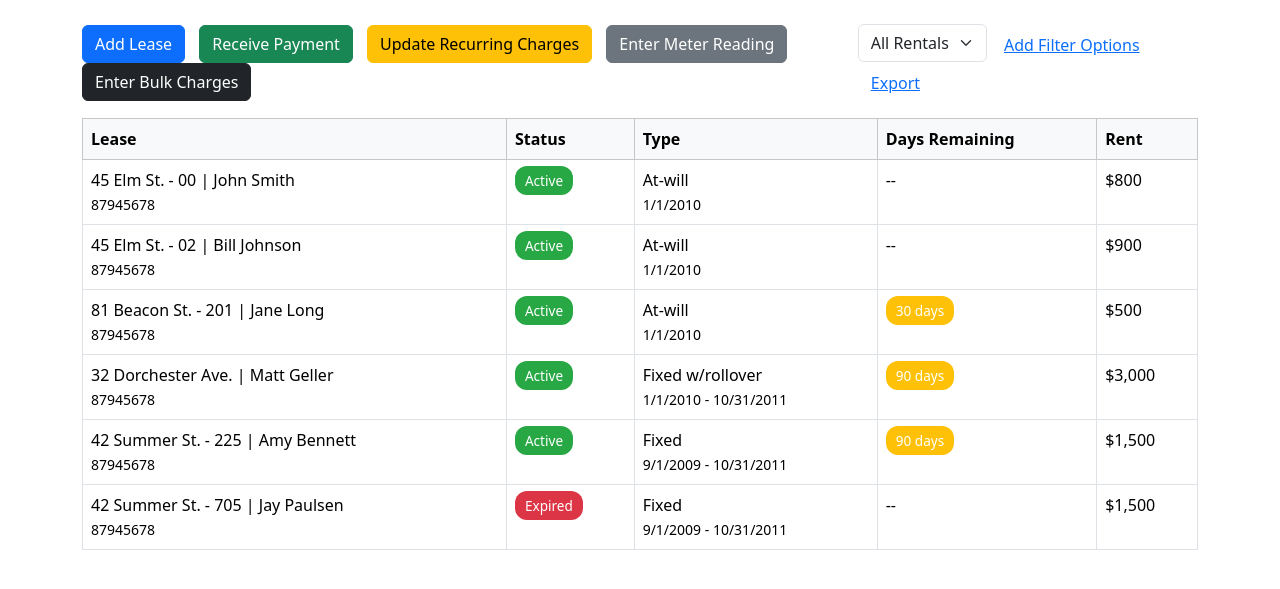
After one commit to Manucho661/Landlord, a PHP site: page /lasy.php in a window 1280 px wide. The commit adds this page. Shown: the top 589 px of the page. Run offline with PHP 8.4, Linux system fonts and the light colour scheme.

```diff
--- /dev/null
+++ b/lasy.php
@@ -0,0 +1,111 @@
+<!DOCTYPE html>
+<html lang="en">
+<head>
+  <meta charset="UTF-8">
+  <meta name="viewport" content="width=device-width, initial-scale=1.0">
+  <title>Leases Table</title>
+  <link href="https://cdn.jsdelivr.net/npm/bootstrap@5.3.0-alpha3/dist/css/bootstrap.min.css" rel="stylesheet">
+  <script src="https://cdn.jsdelivr.net/npm/bootstrap@5.3.0-alpha3/dist/js/bootstrap.bundle.min.js"></script>
+  <style>
+    .status-badge {
+      padding: 5px 10px;
+      font-size: 0.85rem;
+      border-radius: 12px;
+      color: white;
+    }
+    .status-active {
+      background-color: #28a745; /* Green */
+    }
+    .status-warning {
+      background-color: #ffc107; /* Yellow */
+    }
+    .status-expired {
+      background-color: #dc3545; /* Red */
+    }
+    .toolbar button {
+      margin-right: 10px;
+    }
+  </style>
+</head>
+<body>
+  <div class="container my-4">
+    <!-- Toolbar -->
+    <div class="toolbar d-flex justify-content-between align-items-center mb-3">
+      <div>
+        <button class="btn btn-primary">Add Lease</button>
+        <button class="btn btn-success">Receive Payment</button>
+        <button class="btn btn-warning">Update Recurring Charges</button>
+        <button class="btn btn-secondary">Enter Meter Reading</button>
+        <button class="btn btn-dark">Enter Bulk Charges</button>
+      </div>
+      <div>
+        <select class="form-select d-inline-block w-auto">
+          <option>All Rentals</option>
+          <option>Future</option>
+          <option>Active</option>
+          <option>Past</option>
+        </select>
+        <button class="btn btn-link">Add Filter Options</button>
+        <button class="btn btn-link">Export</button>
+      </div>
+    </div>
+
+    <!-- Table -->
+    <table class="table table-bordered table-hover">
+      <thead class="table-light">
+        <tr>
+          <th>Lease</th>
+          <th>Status</th>
+          <th>Type</th>
+          <th>Days Remaining</th>
+          <th>Rent</th>
+        </tr>
+      </thead>
+      <tbody>
+        <tr>
+          <td>45 Elm St. - 00 | John Smith<br><small>87945678</small></td>
+          <td><span class="status-badge status-active">Active</span></td>
+          <td>At-will<br><small>1/1/2010</small></td>
+          <td>--</td>
+          <td>$800</td>
+        </tr>
+        <tr>
+          <td>45 Elm St. - 02 | Bill Johnson<br><small>87945678</small></td>
+          <td><span class="status-badge status-active">Active</span></td>
+          <td>At-will<br><small>1/1/2010</small></td>
+          <td>--</td>
+          <td>$900</td>
+        </tr>
+        <tr>
+          <td>81 Beacon St. - 201 | Jane Long<br><small>87945678</small></td>
+          <td><span class="status-badge status-active">Active</span></td>
+          <td>At-will<br><small>1/1/2010</small></td>
+          <td><span class="status-badge status-warning">30 days</span></td>
+          <td>$500</td>
+        </tr>
+        <tr>
+          <td>32 Dorchester Ave. | Matt Geller<br><small>87945678</small></td>
+          <td><span class="status-badge status-active">Active</span></td>
+          <td>Fixed w/rollover<br><small>1/1/2010 - 10/31/2011</small></td>
+          <td><span class="status-badge status-warning">90 days</span></td>
+          <td>$3,000</td>
+        </tr>
+        <tr>
+          <td>42 Summer St. - 225 | Amy Bennett<br><small>87945678</small></td>
+          <td><span class="status-badge status-active">Active</span></td>
+          <td>Fixed<br><small>9/1/2009 - 10/31/2011</small></td>
+          <td><span class="status-badge status-warning">90 days</span></td>
+          <td>$1,500</td>
+        </tr>
+        <tr>
+          <td>42 Summer St. - 705 | Jay Paulsen<br><small>87945678</small></td>
+          <td><span class="status-badge status-expired">Expired</span></td>
+          <td>Fixed<br><small>9/1/2009 - 10/31/2011</small></td>
+          <td>--</td>
+          <td>$1,500</td>
+        </tr>
+      </tbody>
+    </table>
+  </div>
+</body>
+</html>
```
Also changed, not shown: leasy.php (added, +198 -0 lines), maintenance.php (+7 -7 lines).
